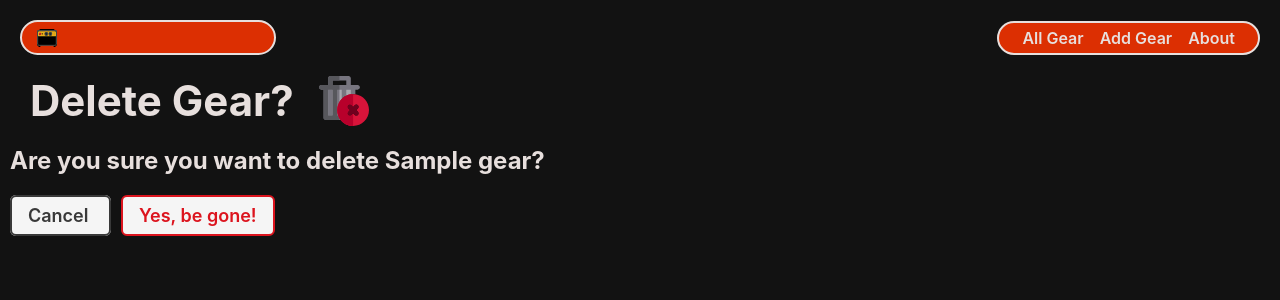
After one commit to jsantia85/amped, a Django app: page /gear/1/delete/ in a window 1280 px wide. The commit adds this page. Shown: the top 300 px of the page. Run offline with Django 4.2, Linux system fonts and the light colour scheme; tables that the repository leaves empty hold one stand-in row (values such as "Sample post").

Commit message:
completes delete funcitonality

```diff
--- /dev/null
+++ b/main_app/templates/main_app/gear_confirm_delete.html
@@ -0,0 +1,23 @@
+{% extends 'base.html' %}
+{% load static %}
+
+{% block content %}
+
+<div class="page-header">
+  <h1>Delete Gear?</h1>
+  <img src="{% static 'images/delete-svgrepo-com.svg' %}" alt="A trash can"/>
+</div>
+<h2>Are you sure you want to delete {{ gear.name }}?</h2>
+
+<form action="" method="POST" class="form">
+  {% csrf_token %}
+  <a
+    href="{% url 'gear_detail' gear.id %}"
+    class="btn secondary"
+  >
+    Cancel
+  </a>
+  <button type="submit" class="btn danger">Yes, be gone!</button>
+</form>
+
+{% endblock %}
--- a/main_app/templates/main_app/gear_form.html
+++ b/main_app/templates/main_app/gear_form.html
@@ -8,7 +8,11 @@
 {% block content %}
 
 <div class="page-header">
-  <h1>Add Gear</h1>
+  {% if gear %}
+    <h1>Edit {{gear.name}}</h1>
+  {% else %}
+    <h1>Add Gear</h1>
+  {% endif %}
   <img src="{% static 'images/vecteezy_shopping-bag-logo-icon-design-template-vector_7636978.jpg' %}" alt="A shopping bag" id='shopping-bag'/>
 </div>
 <form action="" method="post" class="form-container">
```
Also changed, not shown: main_app/static/images/delete-svgrepo-com.svg (added).
